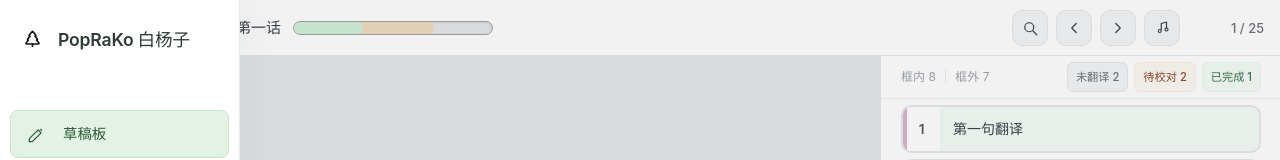
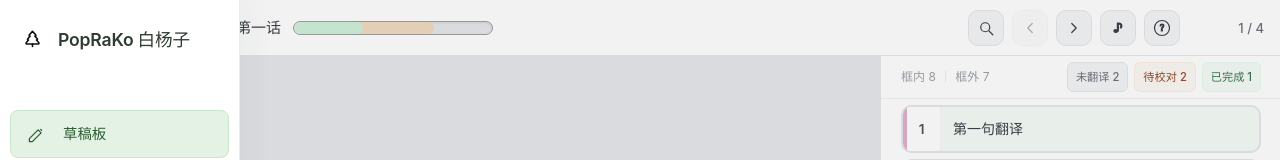
Before and after one commit to ATOMLubover/poprako-native-app, a React app: page / in a window 1280 px wide. Shown: the top 160 px of the page. Built offline with nearby package versions, Linux system fonts and the light colour scheme; the HTML template or start-up script is replaced by a standard one; a web font is replaced by a local one.

Commit message:
fix: resolve the failure of mouse shortcuts

```diff
--- a/src/components/translator/MarkerOverlay.tsx
+++ b/src/components/translator/MarkerOverlay.tsx
@@ -49,9 +49,6 @@ const MarkerOverlay: React.FC<MarkerOverlayProps> = (props) => {
   return (
     <div
       className="marker-overlay"
-      style={{
-        pointerEvents: "auto",
-      }}
     >
       {units.map((unit) => (
         <Marker
--- a/src/components/translator/Translator.tsx
+++ b/src/components/translator/Translator.tsx
@@ -1,10 +1,11 @@
-import React, { useEffect, useRef } from "react";
+import React, { useEffect, useRef, useState } from "react";
 import "./Translator.css";
 import ProgressBar from "../ProgressBar";
 import { UnitList } from "./UnitList";
 import Editor, { type EditorRef } from "./Editor";
 import { Stage, type StageHandle } from "./Stage";
 import { useSpecialSymbolsStore } from "../../store/specialSymbols";
+import ConfirmDialogBox from "../ConfirmDialogBox";
 import type { Project, Page, Unit } from "../../models/translator";
 
 export type TranslatorMode = "translate" | "proofread" | "read";
@@ -75,10 +76,27 @@ const ArrowButton: React.FC<{ direction: "prev" | "next" }> = ({ direction }) =>
 
 const NoteIcon: React.FC = () => {
   return (
+    <svg
+      width="18"
+      height="18"
+      viewBox="0 0 24 24"
+      fill="none"
+      stroke="#374151"
+      strokeWidth="1.6"
+      strokeLinecap="round"
+      strokeLinejoin="round"
+      aria-hidden
+    >
+      <text x="50%" y="50%" dy="0.35em" textAnchor="middle" fontSize="16" fill="#374151">♪</text>
+    </svg>
+  );
+};
+
+const MemoIcon: React.FC = () => {
+  return (
     <svg width="18" height="18" viewBox="0 0 24 24" fill="none" stroke="#374151" strokeWidth="1.6" strokeLinecap="round" strokeLinejoin="round" aria-hidden>
-      <path d="M9 18a2 2 0 1 1 0-4 2 2 0 0 1 0 4Z" />
-      <path d="M18 16a2 2 0 1 1 0-4 2 2 0 0 1 0 4Z" />
-      <path d="M11 14V6l7-2v8" />
+      <circle cx="12" cy="12" r="10" />
+      <text x="12" y="16" textAnchor="middle" fontSize="12" fill="#374151">?</text>
     </svg>
   );
 };
@@ -97,6 +115,8 @@ type ShortcutConfig = {
  * - Home: 取消选择单元
  * - Tab: 切换到下一个单元（循环）
  * - Shift+Tab: 切换到上一个单元（循环）
+ * - ← : 上一页
+ * - → : 下一页
  * - 画布左键: 创建新单元（框内）
  * - 画布右键: 创建新单元（框外）
  * - Marker左键: 聚焦选中单元
@@ -109,6 +129,7 @@ export const Translator: React.FC<TranslatorProps> = ({
   mode,
   currentPageIndex,
   selectedUnitId,
+  onRequestPage,
   onUnitSelect,
   onUnitSave,
   onUnitRemove,
@@ -119,6 +140,7 @@ export const Translator: React.FC<TranslatorProps> = ({
   const stageRef = useRef<StageHandle>(null);
 
   const selectedUnit = currentPage.units.find((u) => u.id === selectedUnitId);
+  const [showMemo, setShowMemo] = useState(false);
 
   useEffect(() => {
     loadCustomSymbolsIfNeeded();
@@ -216,6 +238,30 @@ export const Translator: React.FC<TranslatorProps> = ({
       },
       description: "切换到上一个单元（循环）",
     },
+    {
+      key: "ArrowLeft",
+      handler: () => {
+        if (!onRequestPage) return;
+
+        const prev = Math.max(0, currentPageIndex - 1);
+        if (prev !== currentPageIndex) {
+          onRequestPage(prev);
+        }
+      },
+      description: "上一页",
+    },
+    {
+      key: "ArrowRight",
+      handler: () => {
+        if (!onRequestPage) return;
+
+        const next = Math.min((project.pageCount ?? 1) - 1, currentPageIndex + 1);
+        if (next !== currentPageIndex) {
+          onRequestPage(next);
+        }
+      },
+      description: "下一页",
+    },
   ];
 
   useEffect(() => {
@@ -255,6 +301,7 @@ export const Translator: React.FC<TranslatorProps> = ({
   };
 
   return (
+    <>
       <div className="translator-container">
       {/* 顶部栏 */}
       <div className="translator-header">
@@ -281,20 +328,59 @@ export const Translator: React.FC<TranslatorProps> = ({
         </div>
 
         <div className="header-toolbox" style={{ marginLeft: 'auto' }}>
-          <div className="toolbox-pill" aria-label="模式">
+          <div className="toolbox-pill" aria-label="模式" title="切换翻译、校对、阅览模式">
             <ModeIcon mode={mode} />
           </div>
 
-          <div className="toolbox-pill" aria-label="上一页">
+          {(() => {
+            const isPrevDisabled = currentPageIndex <= 0;
+            const isNextDisabled = currentPageIndex >= (project.pageCount ?? 1) - 1;
+
+            return (
+              <>
+                <div
+                  className="toolbox-pill"
+                  aria-label="上一页"
+                  title="上一页 (←)"
+                  onClick={() => {
+                    if (isPrevDisabled) return;
+
+                    const prev = Math.max(0, currentPageIndex - 1);
+                    if (prev !== currentPageIndex) {
+                      onRequestPage(prev);
+                    }
+                  }}
+                  style={{ cursor: isPrevDisabled ? "default" : "pointer", opacity: isPrevDisabled ? 0.4 : 1, pointerEvents: isPrevDisabled ? "none" : "auto" }}
+                >
                   <ArrowButton direction="prev" />
                 </div>
 
-          <div className="toolbox-pill" aria-label="下一页">
+                <div
+                  className="toolbox-pill"
+                  aria-label="下一页"
+                  title="下一页 (→)"
+                  onClick={() => {
+                    if (isNextDisabled) return;
+
+                    const next = Math.min((project.pageCount ?? 1) - 1, currentPageIndex + 1);
+                    if (next !== currentPageIndex) {
+                      onRequestPage(next);
+                    }
+                  }}
+                  style={{ cursor: isNextDisabled ? "default" : "pointer", opacity: isNextDisabled ? 0.4 : 1, pointerEvents: isNextDisabled ? "none" : "auto" }}
+                >
                   <ArrowButton direction="next" />
                 </div>
+              </>
+            );
+          })()}
 
-          <div className="toolbox-pill" aria-label="特殊符号">
+          <div className="toolbox-pill" aria-label="特殊符号" title="特殊符号">
             <NoteIcon />
+          </div>
+
+          <div className="toolbox-pill" aria-label="快捷键说明" title="快捷键说明" onClick={() => setShowMemo(true)} style={{ cursor: 'pointer' }}>
+            <MemoIcon />
           </div>
         </div>
 
@@ -368,5 +454,17 @@ export const Translator: React.FC<TranslatorProps> = ({
         )}
       </div>
       </div>
+
+      <ConfirmDialogBox
+        visible={showMemo}
+        title="快捷键说明"
+        description={SHORTCUT_TEXT}
+        confirmText="确认"
+        onConfirm={() => setShowMemo(false)}
+      />
+    </>
   );
 };
+
+// Shortcut description text used in memo card
+const SHORTCUT_TEXT = `快捷键说明：\n- Home: 取消选择单元\n- Tab: 切换到下一个单元\n- Shift+Tab: 切换到上一个单元\n- 左键空白: 创建新框内\n- 右键空白: 创建新框外\n- 左键标记: 聚焦\n- 右键标记: 删除标记`;
--- a/src/components/translator/UnitList.css
+++ b/src/components/translator/UnitList.css
@@ -164,6 +164,8 @@
   pointer-events: none;
   overflow: hidden;
   min-height: 1.25rem;
+  white-space: pre-wrap;
+  word-break: break-word;
 }
 
 .status-empty {
@@ -196,6 +198,7 @@
   line-height: 1.45;
   color: #374151;
   word-break: break-word;
+  white-space: pre-line;
 }
 
 .translated-text {
--- a/src/components/translator/UnitList.tsx
+++ b/src/components/translator/UnitList.tsx
@@ -94,6 +94,7 @@ export const UnitList: React.FC<UnitListProps> = ({ page, onUnitClick, selectedU
             }
 
             const displayText = unit.proovedText || unit.translatedText || "-";
+
             return <textarea className="unit-textarea" readOnly value={displayText} />;
           };
 
--- a/src/views/PanelView.css
+++ b/src/views/PanelView.css
@@ -95,7 +95,6 @@ html, body, #root {
   filter: grayscale(40%) brightness(0.95) saturate(0.95);
   transition: filter 420ms cubic-bezier(0.2, 0.8, 0.2, 1);
   will-change: filter;
-  pointer-events: none;
 }
 /* Logo 区域 */
 .logo-section {
--- a/src/views/PanelView.tsx
+++ b/src/views/PanelView.tsx
@@ -10,6 +10,7 @@ import type { Page, Project, Unit } from "../models/translator";
 import "./PanelView.css";
 
 type MenuItem = "draft-board" | "team-list" | "tag-pool" | "termbase-pool" | "font-repo" | "compressor-helper" | "special-symbols" | "settings";
+
 
 type NavItem = {
   id: MenuItem;
@@ -152,14 +153,15 @@ function DraftBoard() {
     id: "proj-001",
     author: "白杨汉化组",
     title: "某某漫画第一话",
-    pageCount: 25,
+    pageCount: 4,
     unitCount: 120,
     translatedUnitCount: 85,
     proovedUnitCount: 42,
   });
 
-  const [page, setPage] = useState<Page>({
-    id: "PG-882104",
+  const initialPages: Page[] = [
+    {
+      id: "PG-882104-1",
       localImageUrl: "/tests/images/01_001.jpg",
       translatedUnitCount: 3,
       proovedUnitCount: 1,
@@ -212,7 +214,41 @@ function DraftBoard() {
           isInbox: true,
         },
       ],
-  });
+    },
+
+    {
+      id: "PG-882104-2",
+      localImageUrl: "/tests/images/01_002.jpg",
+      translatedUnitCount: 0,
+      proovedUnitCount: 0,
+      inboxUnitCount: 0,
+      outboxUnitCount: 0,
+      units: [],
+    },
+
+    {
+      id: "PG-882104-3",
+      localImageUrl: "/tests/images/01_003.jpg",
+      translatedUnitCount: 0,
+      proovedUnitCount: 0,
+      inboxUnitCount: 0,
+      outboxUnitCount: 0,
+      units: [],
+    },
+
+    {
+      id: "PG-882104-4",
+      localImageUrl: "/tests/images/01_004.jpg",
+      translatedUnitCount: 0,
+      proovedUnitCount: 0,
+      inboxUnitCount: 0,
+      outboxUnitCount: 0,
+      units: [],
+    },
+  ];
+
+  const [pages, setPages] = useState<Page[]>(initialPages);
+  const [currentPageIndex, setCurrentPageIndex] = useState<number>(0);
 
   const [selectedUnitId, setSelectedUnitId] = useState<string | null>(null);
 
@@ -225,13 +261,13 @@ function DraftBoard() {
   const handleUnitRemove = (unitId: string) => {
     console.log("[PanelView] handleUnitRemove called with:", unitId);
 
-    // We'll compute updated page and project deltas inside the updater,
-    // but call setProject/showToast after setPage returns to avoid setState-in-render warnings.
     let computed = { inbox: 0, outbox: 0, translated: 0, prooved: 0 };
 
-    setPage((prevPage) => {
-      const filtered = prevPage.units.filter((u) => u.id !== unitId);
+    setPages((prev) => {
+      const next = [...prev];
+      const p = next[currentPageIndex];
 
+      const filtered = p.units.filter((u) => u.id !== unitId);
       const reindexed = filtered.map((u, idx) => ({ ...u, indexInPage: idx }));
 
       let inbox = 0;
@@ -247,8 +283,8 @@ function DraftBoard() {
 
       computed = { inbox, outbox, translated, prooved };
 
-      const newPage = {
-        ...prevPage,
+      next[currentPageIndex] = {
+        ...p,
         units: reindexed,
         inboxUnitCount: inbox,
         outboxUnitCount: outbox,
@@ -256,16 +292,15 @@ function DraftBoard() {
         proovedUnitCount: prooved,
       };
 
-      console.log("[PanelView] Updated page after remove:", newPage);
-
       if (selectedUnitId && selectedUnitId === unitId) {
         setSelectedUnitId(null);
       }
 
-      return newPage;
+      console.log("[PanelView] Updated page after remove:", next[currentPageIndex]);
+
+      return next;
     });
 
-    // sync project state and show toast outside updater
     setProject((p) => ({
       ...p,
       unitCount: Math.max(0, (p.unitCount ?? 0) - 1),
@@ -288,16 +323,20 @@ function DraftBoard() {
     let translatedDelta = 0;
     let proovedDelta = 0;
 
-    setPage((prevPage) => {
-      // 更新已有 unit 或追加新 unit（upsert）
+    setPages((prev) => {
+      const next = [...prev];
+      const prevPage = next[currentPageIndex];
+
       const exists = prevPage.units.some((u) => u.id === unit.id);
 
       let updatedUnits: Unit[];
 
       if (exists) {
         updatedUnits = prevPage.units.map((u) => (u.id === unit.id ? { ...u, ...unit } : u));
+        next[currentPageIndex] = { ...prevPage, units: updatedUnits };
+        console.log("[PanelView] Updated page:", next[currentPageIndex]);
+        return next;
       } else {
-        // append new unit; 填充必要字段以满足 Unit 类型
         const newIndex = prevPage.units.length;
         const newUnit: Unit = {
           id: unit.id,
@@ -312,7 +351,6 @@ function DraftBoard() {
 
         updatedUnits = [...prevPage.units, newUnit];
 
-        // 更新 page 计数
         const inboxDelta = newUnit.isInbox ? 1 : 0;
         const outboxDelta = newUnit.isInbox ? 0 : 1;
         const translatedDelta = newUnit.translatedText ? 1 : 0;
@@ -320,7 +358,7 @@ function DraftBoard() {
         isNew = true;
         unitCountDelta = 1;
 
-        return {
+        next[currentPageIndex] = {
           ...prevPage,
           units: updatedUnits,
           inboxUnitCount: (prevPage.inboxUnitCount ?? 0) + inboxDelta,
@@ -328,17 +366,9 @@ function DraftBoard() {
           translatedUnitCount: (prevPage.translatedUnitCount ?? 0) + translatedDelta,
           proovedUnitCount: (prevPage.proovedUnitCount ?? 0) + proovedDelta,
         };
+
+        return next;
       }
-
-
-      const newPage = {
-        ...prevPage,
-        units: updatedUnits,
-      };
-
-      console.log("[PanelView] Updated page:", newPage);
-
-      return newPage;
     });
 
     if (isNew) {
@@ -351,21 +381,25 @@ function DraftBoard() {
         proovedUnitCount: (p.proovedUnitCount ?? 0) + proovedDelta,
       }));
     }
+
   };
 
   const rearrangeUnits = (unitId: string, targetIndex: number) => {
-    setPage((prevPage) => {
+    setPages((prev) => {
+      const next = [...prev];
+      const prevPage = next[currentPageIndex];
+
       const currentIndex = prevPage.units.findIndex((u) => u.id === unitId);
 
       if (currentIndex === -1) {
         console.log("[PanelView] Rearrange skipped, unit not found", unitId);
-        return prevPage;
+        return prev;
       }
 
       const maxIndex = Math.max(prevPage.units.length - 1, 0);
       const safeIndex = Math.min(Math.max(targetIndex, 0), maxIndex);
 
-      if (safeIndex === currentIndex) return prevPage;
+      if (safeIndex === currentIndex) return prev;
 
       const nextUnits = [...prevPage.units];
       const [movedUnit] = nextUnits.splice(currentIndex, 1);
@@ -374,10 +408,9 @@ function DraftBoard() {
 
       const reindexedUnits = nextUnits.map((unit, index) => ({ ...unit, indexInPage: index }));
 
-      return {
-        ...prevPage,
-        units: reindexedUnits,
-      };
+      next[currentPageIndex] = { ...prevPage, units: reindexedUnits };
+
+      return next;
     });
   };
 
@@ -385,13 +418,13 @@ function DraftBoard() {
     <div style={{ height: "100%", width: "100%", overflow: "hidden" }}>
       <Translator
         project={project}
-        currentPage={page}
+        currentPage={pages[currentPageIndex]}
         isLoading={false}
         mode="proofread"
         isOffline={false}
-        currentPageIndex={0}
+        currentPageIndex={currentPageIndex}
         selectedUnitId={selectedUnitId}
-        onRequestPage={(idx) => console.log("Request page:", idx)}
+        onRequestPage={(idx) => setCurrentPageIndex(Math.min(Math.max(idx, 0), pages.length - 1))}
         onUnitSave={handleUnitSave}
         onUnitRemove={handleUnitRemove}
         onUnitSelect={handleUnitSelect}
```
Also changed, not shown: src/components/ConfirmDialogBox.tsx (+7 -4 lines), src/components/translator/ImageLayer.tsx (+20 -0 lines), src/components/translator/Marker.css (+29 -0 lines), src/components/translator/Marker.tsx (+14 -0 lines), src/components/translator/Stage.tsx (+10 -0 lines). Lines whose indentation alone changed are shown as unchanged.
